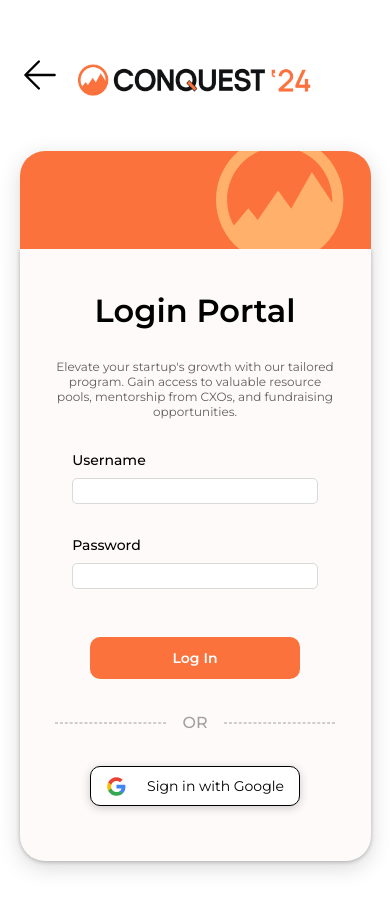
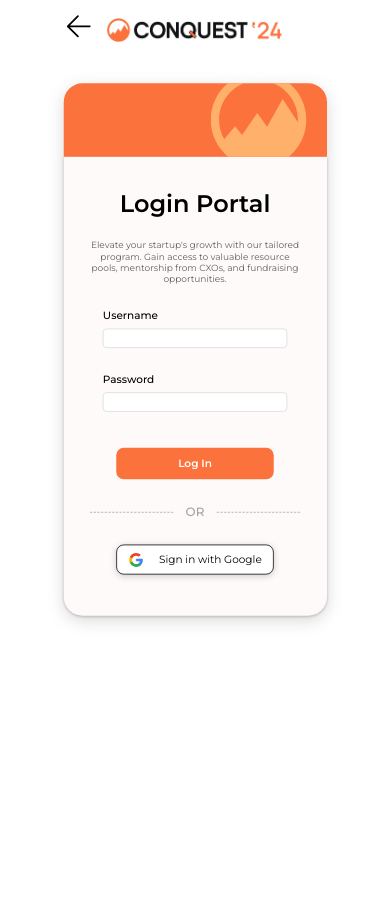
Before and after one commit to dvm-bitspilani/cel-conquest-2024, a React (Vite) app: page /login in a window 390 px wide. After the commit the page ends 844 px from the top, so only its background shows below. Built offline with nearby package versions, Linux system fonts and the light colour scheme.

Commit message:
style: login responsive

```diff
--- a/src/routes/Login/Login.jsx
+++ b/src/routes/Login/Login.jsx
@@ -68,6 +68,7 @@ export default function Login() {
     return (
         <>
             {contextHolder}
+            <div className={styles.superCont}>
                 <main className={styles.container}>
                     <Link to='/' className={styles.backBtn}><svg viewBox="0 0 40 40" fill="none" xmlns="http://www.w3.org/2000/svg">
                         <path d="M19.0625 31.25L7.8125 20L19.0625 8.75M9.375 20H32.1875" stroke="black" strokeWidth="2" strokeLinecap="round" strokeLinejoin="round" />
@@ -136,6 +137,7 @@ export default function Login() {
                         </section>
                     </div>
                 </main>
+            </div>
         </>
     )
 }
--- a/src/routes/Login/login.module.scss
+++ b/src/routes/Login/login.module.scss
@@ -5,7 +5,14 @@
     margin: 0;
 }
 
+.superCont {
+    width: 100vw;
+    height: 100dvh;
+}
+
 .container {
+    scale: 0.75;
+    top: -125px;
     width: 100vw;
     display: flex;
     font-size: 1rem;
```
Lines whose indentation alone changed are shown as unchanged.
